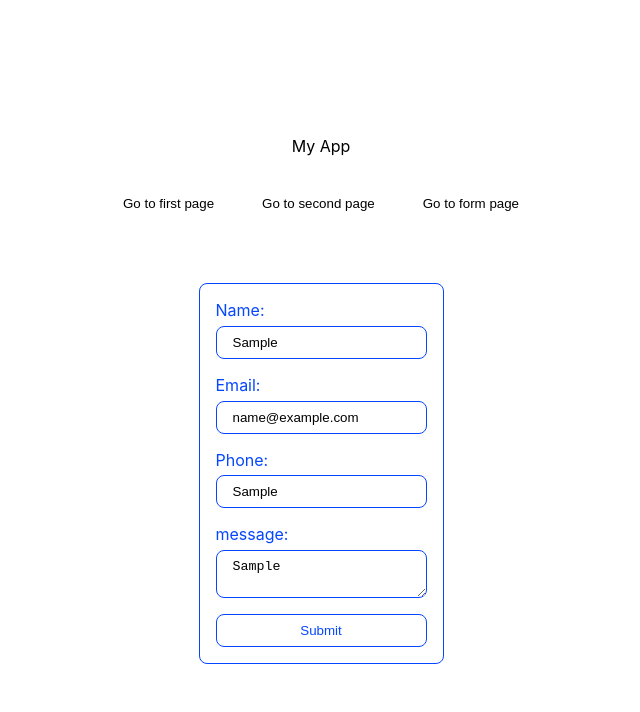
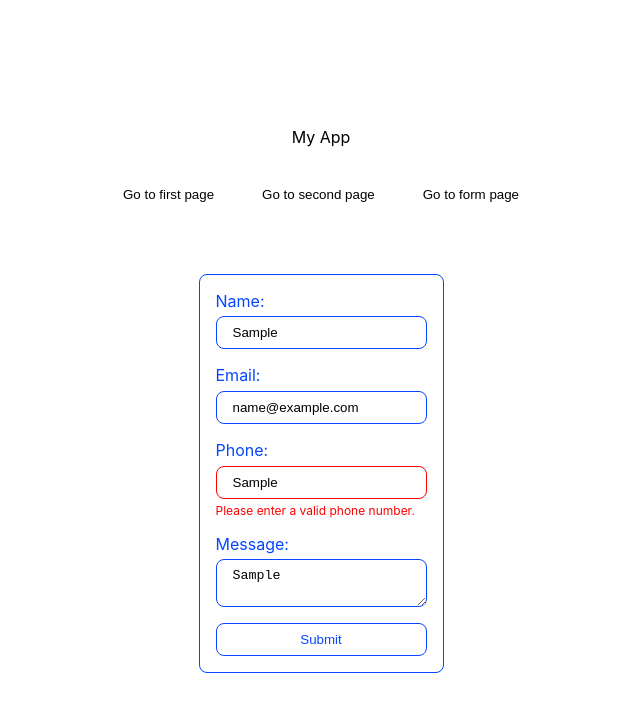
Before and after one commit to Aunixx/Angular-Practice, an Angular app: page /form in a window 1280 px wide. Both pictures are taken after typing "Sample", "name@example.com", "Sample", "Sample" into the empty fields and a click on the button "Submit". Shown: the top 712 px of the page, without its empty margins (319-959 px from the left). Built offline with nearby package versions, Linux system fonts and the light colour scheme.

Commit message:
feat(form): implemented validations on form

```diff
--- a/src/app/components/form/form.component.html
+++ b/src/app/components/form/form.component.html
@@ -1,19 +1,64 @@
+<!-- form.component.html -->
+
 <form class="form-wrapper" [formGroup]="contactForm" (ngSubmit)="onSubmit()">
   <div class="input-wrapper">
     <label for="name">Name: </label>
-    <input id="name" type="text" formControlName="name" />
+    <input
+      id="name"
+      type="text"
+      formControlName="name"
+      [class.error-border]="
+        contactForm.get('name')?.invalid && contactForm.get('name')?.touched
+      "
+    />
+    @if(contactForm.get('name')?.invalid && contactForm.get('name')?.touched) {
+    <p class="error-message">Name is required.</p>
+    }
   </div>
   <div class="input-wrapper">
     <label for="email">Email: </label>
-    <input id="email" type="email" formControlName="email" />
+    <input
+      id="email"
+      type="email"
+      formControlName="email"
+      [class.error-border]="
+        contactForm.get('email')?.invalid && contactForm.get('email')?.touched
+      "
+    />
+    @if(contactForm.get('email')?.invalid && contactForm.get('email')?.touched)
+    {
+    <p class="error-message">Please enter a valid email address.</p>
+    }
   </div>
   <div class="input-wrapper">
     <label for="phone">Phone: </label>
-    <input id="phone" type="phone" formControlName="phone" />
+    <input
+      id="phone"
+      type="phone"
+      formControlName="phone"
+      [class.error-border]="
+        contactForm.get('phone')?.invalid && contactForm.get('phone')?.touched
+      "
+    />
+    @if(contactForm.get('phone')?.invalid && contactForm.get('phone')?.touched)
+    {
+    <p class="error-message">Please enter a valid phone number.</p>
+    }
   </div>
   <div class="input-wrapper">
-    <label for="message">message: </label>
-    <textarea id="message" type="message" formControlName="message"></textarea>
+    <label for="message">Message: </label>
+    <textarea
+      id="message"
+      formControlName="message"
+      [class.error-border]="
+        contactForm.get('message')?.invalid &&
+        contactForm.get('message')?.touched
+      "
+    ></textarea>
+    @if(contactForm.get('message')?.invalid &&
+    contactForm.get('message')?.touched) {
+    <p class="error-message">Message is required.</p>
+    }
   </div>
   <button type="submit" class="btn btn-primary">Submit</button>
 </form>
--- a/src/app/components/form/form.component.scss
+++ b/src/app/components/form/form.component.scss
@@ -13,6 +13,9 @@
       border: 1px solid var(--bright-blue);
       border-radius: 0.5rem;
       padding: 0.5rem 1rem;
+      &.error-border {
+        border-color: red; /* Change the border color to red */
+      }
     }
     label {
       margin-bottom: 0.35rem;
@@ -25,5 +28,12 @@
     padding: 0.5rem 1rem;
     background-color: transparent;
     color: var(--bright-blue);
+    cursor: pointer;
+  }
+  .error-message {
+    color: red;
+    margin: 0;
+    margin-top: 0.25rem;
+    font-size: 0.75rem;
   }
 }
--- a/src/app/components/form/form.component.ts
+++ b/src/app/components/form/form.component.ts
@@ -1,5 +1,10 @@
 import { Component } from '@angular/core';
-import { FormControl, FormGroup, ReactiveFormsModule } from '@angular/forms';
+import {
+  FormControl,
+  FormGroup,
+  ReactiveFormsModule,
+  Validators,
+} from '@angular/forms';
 
 @Component({
   selector: 'app-form',
@@ -10,12 +15,48 @@ import { FormControl, FormGroup, ReactiveFormsModule } from '@angular/forms';
 })
 export class FormComponent {
   contactForm = new FormGroup({
-    name: new FormControl(''),
-    email: new FormControl(''),
-    phone: new FormControl(null),
-    message: new FormControl(''),
+    name: new FormControl('', Validators.required),
+    email: new FormControl('', [Validators.required, Validators.email]),
+    phone: new FormControl(null, [
+      Validators.required,
+      Validators.pattern(/^\d+$/),
+    ]),
+    message: new FormControl('', Validators.required),
   });
+
+  constructor() {
+    this.logFormControlErrors();
+  }
+
+  logFormControlErrors() {
+    Object.keys(this.contactForm.controls).forEach((key) => {
+      const control = this.contactForm.get(key);
+      if (control) {
+        control.statusChanges.subscribe((status) => {
+          if (status === 'INVALID') {
+            const errors = control.errors;
+            console.error(`Validation errors for ${key}:`, errors);
+          }
+        });
+      }
+    });
+  }
+
+  markFormGroupTouched(formGroup: FormGroup) {
+    Object.values(formGroup.controls).forEach((control) => {
+      control.markAsTouched();
+
+      if (control instanceof FormGroup) {
+        this.markFormGroupTouched(control);
+      }
+    });
+  }
   onSubmit() {
-    console.log(this.contactForm.value);
+    if (this.contactForm.valid) {
+      console.log(this.contactForm.value);
+      this.contactForm.reset();
+    } else {
+      this.markFormGroupTouched(this.contactForm);
+    }
   }
 }
```
